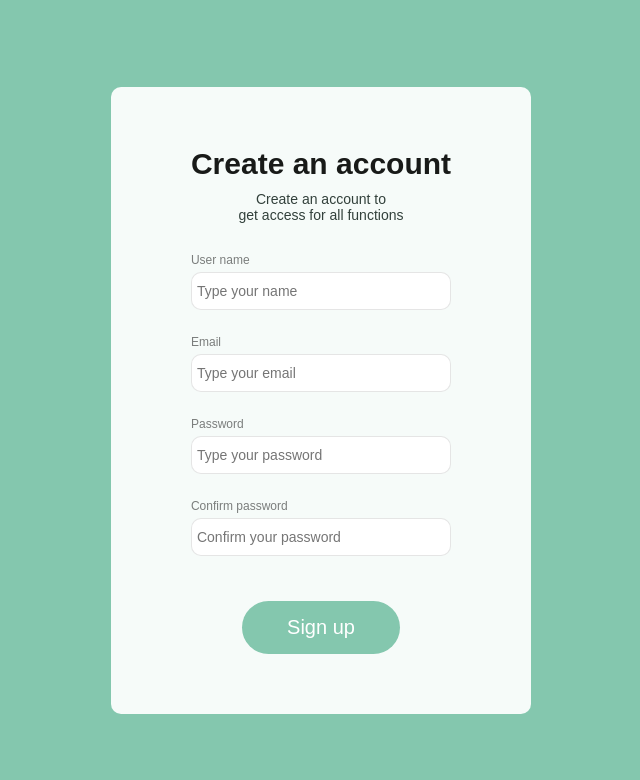
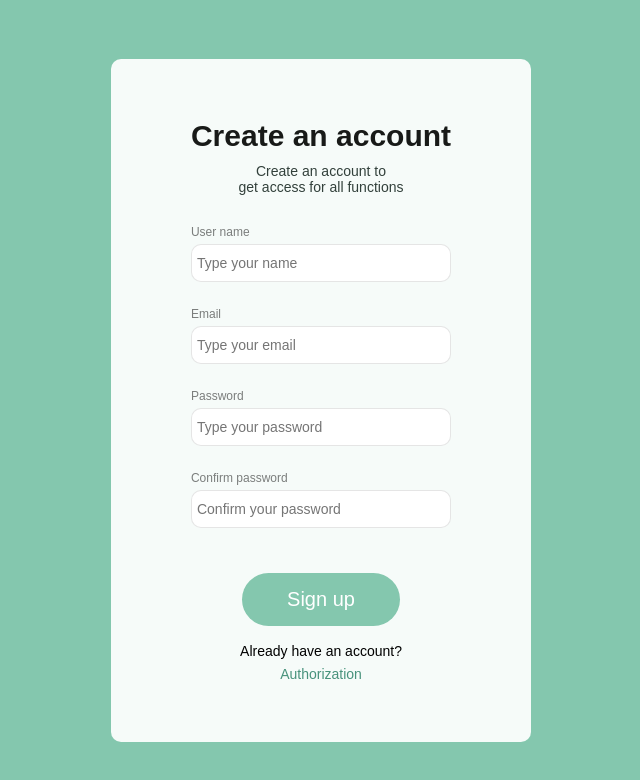
Before and after one commit to OstPerino/practice_2022, a Vue app in the folder client/: page /registration in a window 1280 px wide. Shown: the top 780 px of the page, without its empty margins (399-1039 px from the left). Built offline with nearby package versions, Linux system fonts and the light colour scheme.

Commit message:
Finish hrefs of registration and authorization

```diff
--- a/client/src/components/authorization/AuthorizationComponent.vue
+++ b/client/src/components/authorization/AuthorizationComponent.vue
@@ -42,7 +42,8 @@
     <div class="AuthorizationComponent__registrationHref registrationHref">
       <span
         class="registrationHref__link"
-      >Doesn't have an account?
+      >
+        Doesn't have an account?
       </span>
       <br>
       <router-link
--- a/client/src/components/registration/RegistrationComponent.vue
+++ b/client/src/components/registration/RegistrationComponent.vue
@@ -90,6 +90,20 @@
       class="RegistrationComponent__button"
       :button-content="buttonData.buttonContent"
     />
+    <div class="RegistrationComponent__registrationHref registrationHref">
+      <span
+        class="registrationHref__link"
+      >
+        Already have an account?
+      </span>
+      <br>
+      <router-link
+        to="/authorization"
+        class="registrationHref__link link"
+      >
+        Authorization
+      </router-link>
+    </div>
   </form>
 </template>
 
@@ -200,5 +214,18 @@ export default {
     bottom: 0;
     left: 5px;
   }
+
+  .registrationHref {
+    text-align: center;
+    line-height: 20px;
+    &__link {
+      font-size: 14px;
+      line-height: 16px;
+    }
+    .link {
+      color: #48927c;
+      text-decoration: none;
+    }
+  }
 }
 </style>
```
